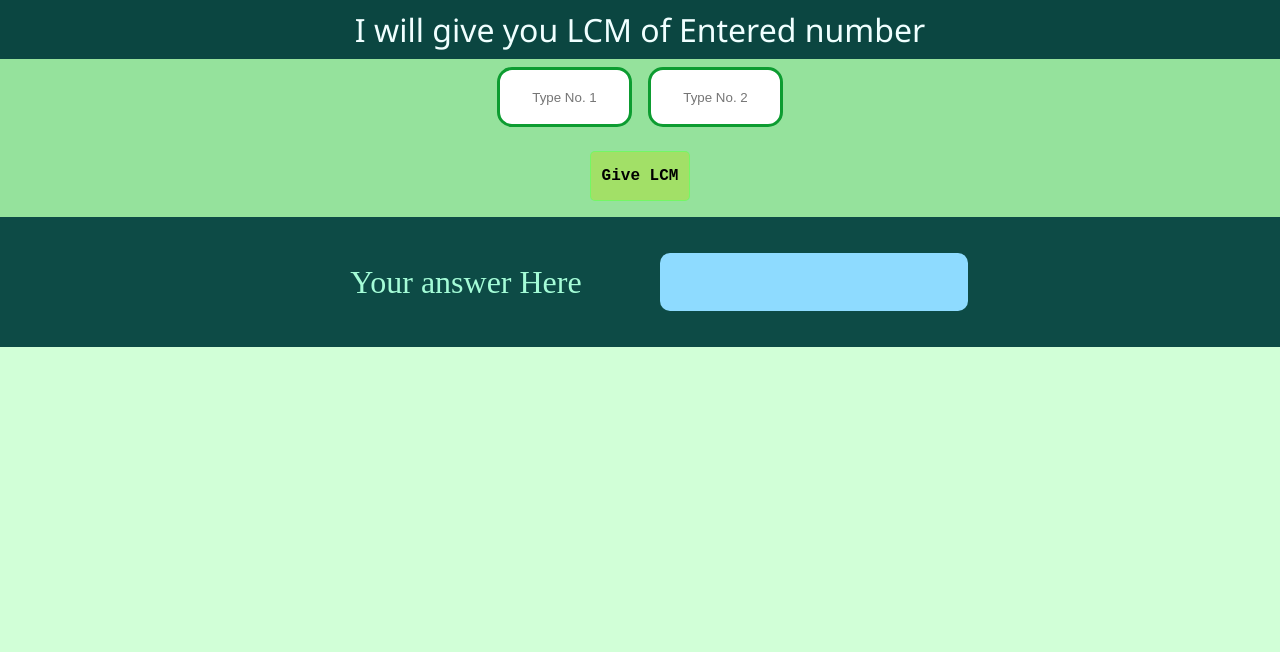
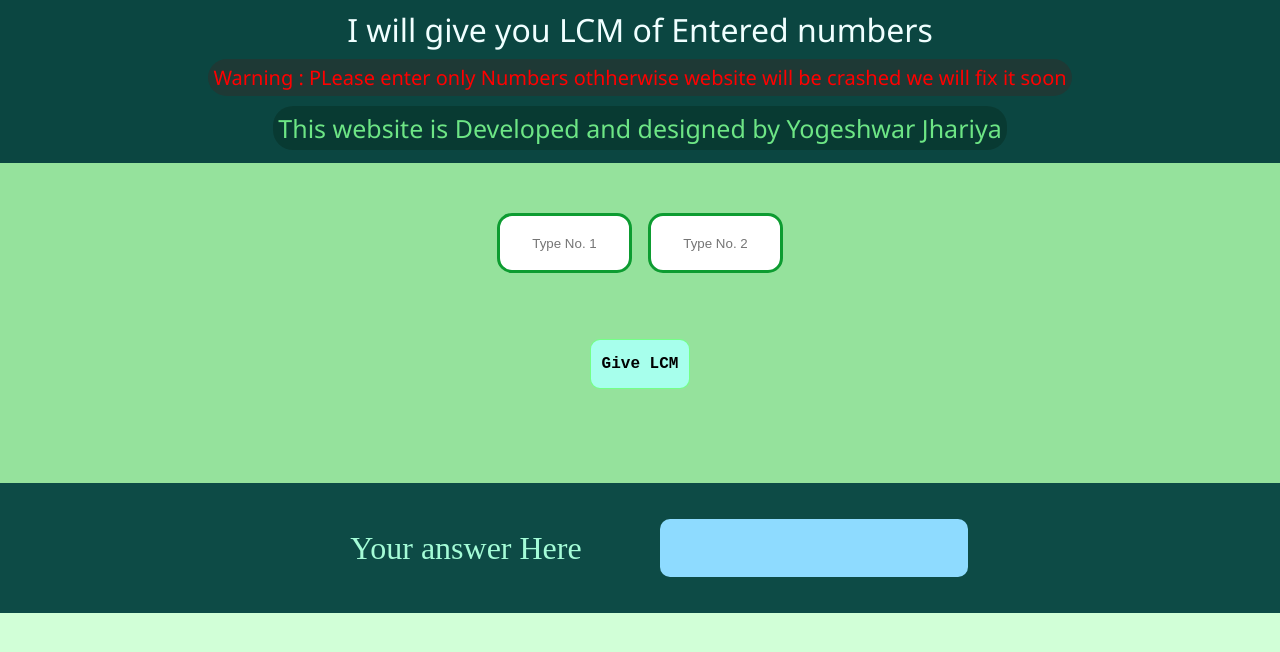
Before and after one commit to Yogeshwar05/yogeshwar-lcm.github.io, a plain HTML site: page index.html in a window 1280 px wide. Drawn offline with Linux system fonts and the light colour scheme.

Commit message:
Half Website Done

```diff
--- a/index.html
+++ b/index.html
@@ -11,7 +11,12 @@
 
 <body>
 
-    <h1 class="heading-1">I will give you LCM of Entered number</h1>
+    <h1 class="heading-1">
+        <div>I will give you LCM of Entered numbers </div>
+        <div id="er">Warning : PLease enter only Numbers
+            othherwise website will be crashed we will fix it soon</div>
+        <div id="intro">This website is Developed and designed by Yogeshwar Jhariya</div>
+    </h1>
     <div class="container">
         <div class="lcm-input">
             <!-- <textarea name="textarea" id="" classs="inp" cols="30" rows="10"></textarea>
--- a/index.js
+++ b/index.js
@@ -3,17 +3,30 @@ console.log(`Welcome to Yogeshwar's Website`);
 let no1 = document.getElementById(`card1`);
 let no2 = document.getElementById(`card2`);
 document.getElementById(`addBtn`).addEventListener(`click`, function (e) {
-    let a = no1.value
-    let b = no2.value
+    let a = Number(no1.value)
+    let b = Number(no2.value)
+    console.log(typeof (a));
     let x = (a > b) ? a : b;
+    if (typeof (a) == `number` && typeof (b) == `number`) {
+        while (true) {
+            if (x > 10000) {
+                document.getElementById('ans').innerText = `Error! Very Big Value`;
+                break;
+            }
+            else if (x % a == 0 && x % b == 0) {
+                document.getElementById('ans').innerText = x;
+                break;
+            }
+            x++
+        }
 
-    while (true) {
-        if (x % a == 0 && x % b == 0) {
-            document.getElementById('ans').innerText = x
-            break;
-        }
-        x++
+    }
+    else {
+        document.getElementById('ans').innerText = `Error!`;
+        // break;
     }
     no1.value = ""
     no2.value = ""
-})
+}
+)
+// console.log(typeof (20));
--- a/style.css
+++ b/style.css
@@ -7,6 +7,8 @@
   justify-content: center;
   flex-direction: row;
   background-color: rgb(149, 226, 156);
+  height: 10rem;
+  align-items: cen;
 }
 
 .lcm-input {
@@ -39,6 +41,7 @@
   display: flex;
   justify-content: center;
   background-color: rgb(149, 226, 156);
+  height: 10rem;
 }
 #addBtn {
   justify-self: center;
@@ -48,9 +51,9 @@
   font-family: "Courier New", Courier, monospace;
   font-weight: 599;
   margin: 1rem;
-  background-color: rgb(162, 224, 103);
+  background-color: rgb(167, 255, 236);
   border: none;
-  border-radius: 5px;
+  border-radius: 10px;
   border: 1px solid rgba(100, 255, 100, 0.74);
 }
 
@@ -99,3 +102,22 @@ body {
   align-items: center;
   font-size: 2rem;
 }
+#er {
+  font-size: 20px;
+  color: red;
+  background-color: rgba(109, 0, 0, 0.192);
+  border-radius: 20px;
+  padding: 5px;
+  margin: 5px;
+  display: inline-block;
+}
+
+#intro {
+  font-size: 25px;
+  color: rgba(123, 253, 145, 0.877);
+  background-color: rgba(3, 24, 0, 0.24);
+  border-radius: 20px;
+  padding: 5px;
+  margin: 5px;
+  display: inline-block;
+}
```
